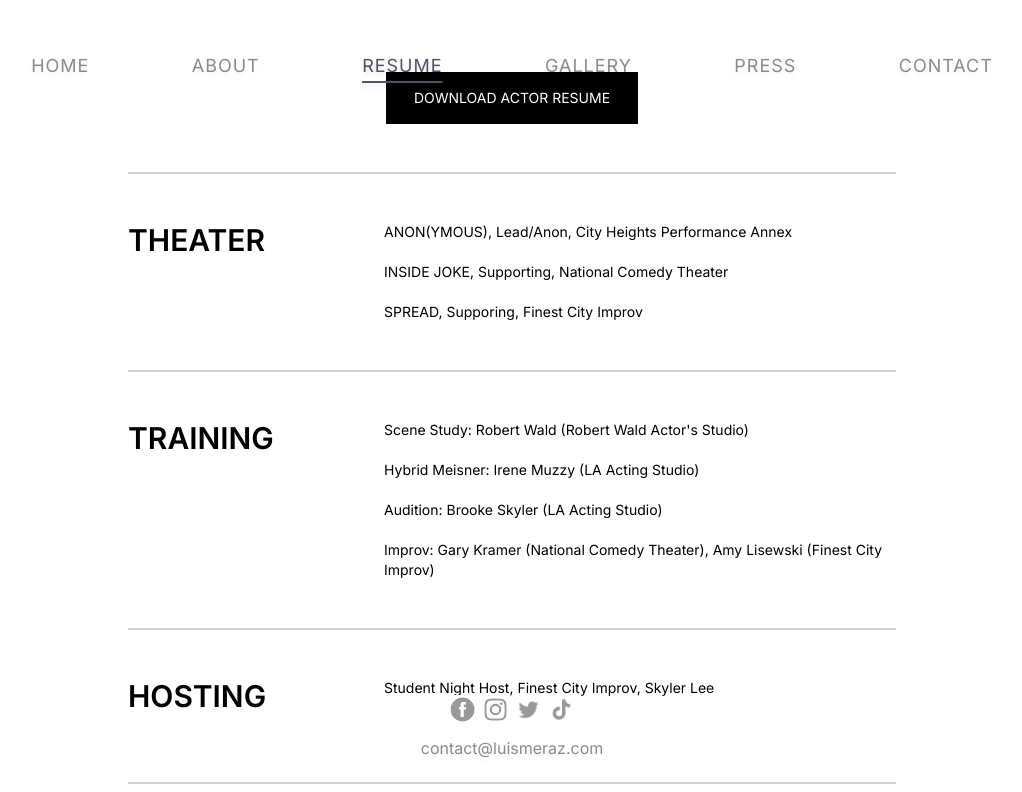
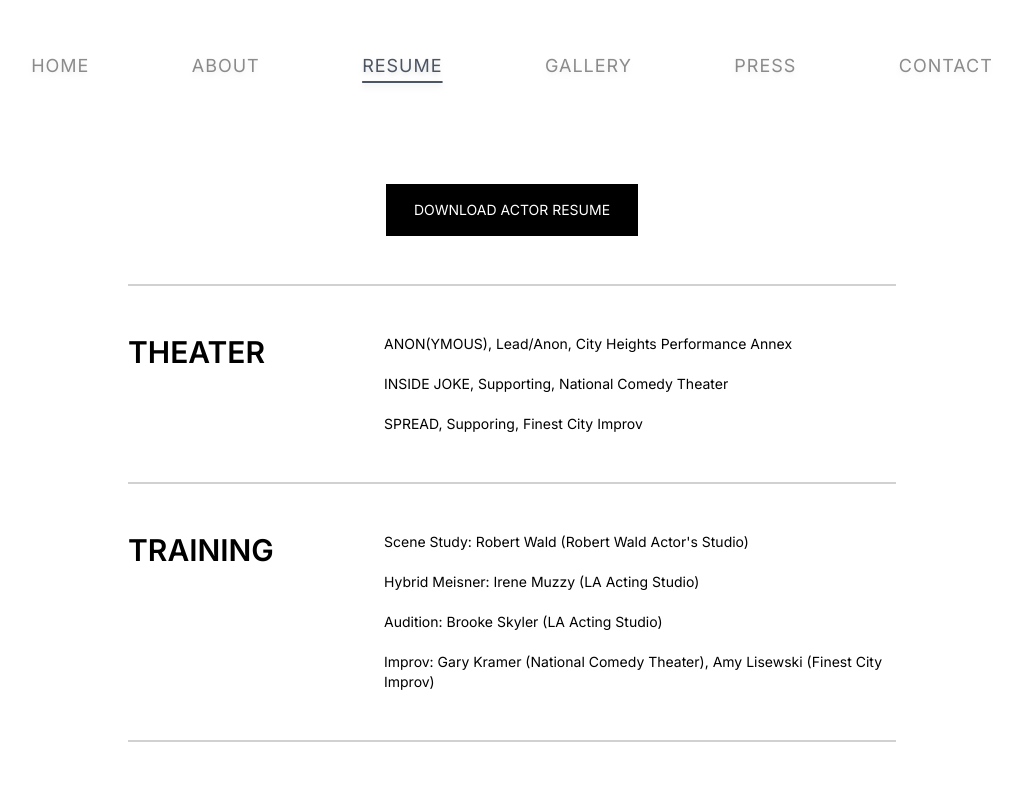
Before and after one commit to juhyeh/actor-website, a Next.js app: page /resume in a window 1280 px wide. Shown: the top 792 px of the page, without its empty margins (128-1150 px from the left). Built offline with nearby package versions, Linux system fonts and the light colour scheme.

Commit message:
footer fixed

```diff
--- a/app/about/page.js
+++ b/app/about/page.js
@@ -2,7 +2,7 @@ import React from "react";
 
 import Image from "next/image";
 
-const AboutMe = () => {
+const About = () => {
   return (
     <div class="flex">
       <div class="flex flex-col items-center md:flex-row max-w-screen-md">
@@ -28,4 +28,4 @@ const AboutMe = () => {
   );
 };
 
-export default AboutMe;
+export default About;
--- a/app/globals.css
+++ b/app/globals.css
@@ -6,7 +6,7 @@
 
 /* Nav/Header component */
 .app {
-  @apply relative z-10 flex justify-center items-center flex-col max-w-7xl h-screen mx-auto sm:px-16 px-6;
+  @apply relative z-10 flex justify-between items-center flex-col max-w-7xl h-screen mx-auto sm:px-16 px-6;
 }
 
 .black_btn {
--- a/app/resume/page.js
+++ b/app/resume/page.js
@@ -2,7 +2,7 @@ import React from "react";
 
 const Resume = () => {
   return (
-    <div class="max-w-screen-md mt-[11rem] flex flex-col justify-center items-center">
+    <div class="max-w-screen-md flex flex-col justify-center items-center">
       <a
         class="bg-black text-sm text-white py-4 px-7"
         href="/files/luis-meraz-actor-resume.pdf"
--- a/components/Footer.jsx
+++ b/components/Footer.jsx
@@ -3,7 +3,7 @@ import Image from "next/image";
 
 const Footer = () => {
   return (
-    <div class="absolute inset-x-0 bottom-0">
+    <div class="pt-11">
       <div className="social_media_links">
         <a href="https://www.facebook.com/itsluismeraz" target="_blank">
           <Image
--- a/components/Header.jsx
+++ b/components/Header.jsx
@@ -12,7 +12,7 @@ const Header = () => {
   const pathName = usePathname();
 
   return (
-    <nav class="w-full mb-16 pt-3 absolute top-0">
+    <nav class="w-full mb-16 pt-3 top-0">
       {/**flex-between */}
       {/** Desktop Navigation */}
       <div class="sm:flex hidden justify-center items-center">
@@ -74,7 +74,7 @@ const Header = () => {
                 Home
               </Link>
               <Link
-                href="/aboutme"
+                href="/about"
                 className="dropdown_link"
                 onClick={() => setToggleDropdown(false)}
               >
```
